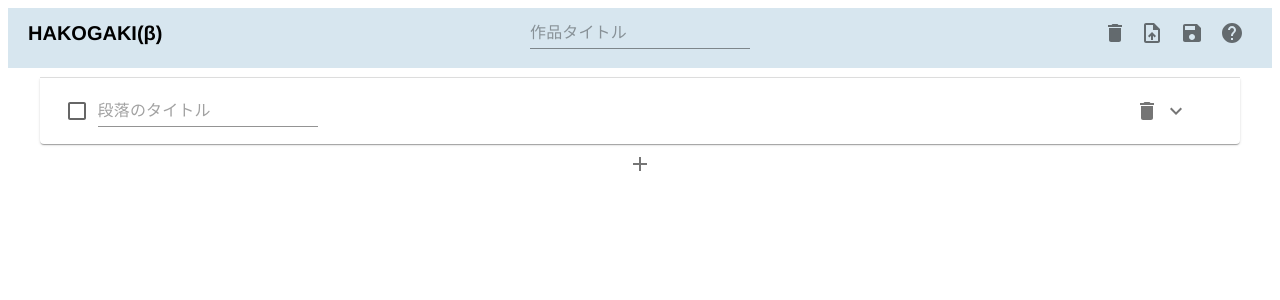
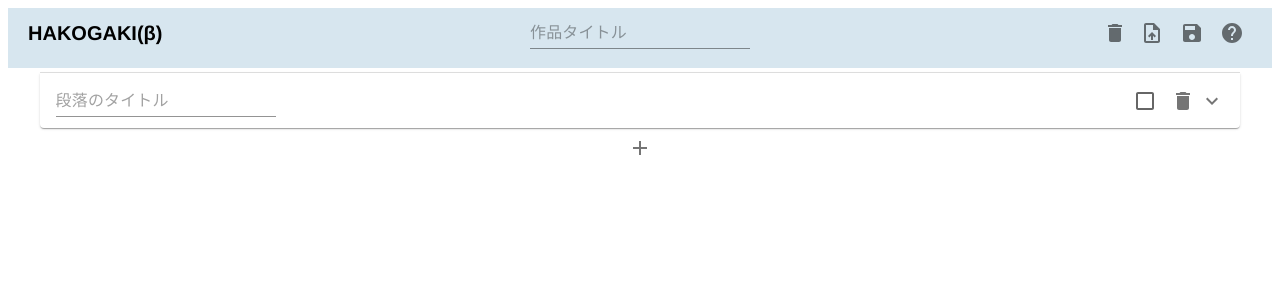
Before and after one commit to tkawabat/hakogaki, a Next.js app: page / in a window 1280 px wide. Shown: the top 300 px of the page. Built offline with nearby package versions, Linux system fonts and the light colour scheme.

Commit message:
change paragraph style

```diff
--- a/src/components/l2/ParagraphHeader.tsx
+++ b/src/components/l2/ParagraphHeader.tsx
@@ -13,6 +13,12 @@ import Right from '../l1/Right'
 import ParagraphTitle from '../l1/ParagraphTitle'
 import DeleteParagraphButton from '../l1/DeleteParagraphButton'
 
+
+type Props = {
+    paragraphId: number
+    paragraph: ParagraphModel
+}
+
 const Main = styled.div`
     display: flex;
     width: 100%;
@@ -21,11 +27,6 @@ const Main = styled.div`
 const Title = styled(ParagraphTitle)`
     width: 70%;
 `
-
-type Props = {
-    paragraphId: number
-    paragraph: ParagraphModel
-}
 
 export default function App(props: Props) {
     const dispatch = useDispatch()
@@ -42,7 +43,6 @@ export default function App(props: Props) {
     return (
         <Main>
             <Left>
-                <Checkbox checked={props.paragraph.checked} onClick={toggle} />
                 <Title
                     paragraphId={props.paragraphId}
                     subTitle={props.paragraph.subTitle}
@@ -50,6 +50,7 @@ export default function App(props: Props) {
             </Left>
             <Center></Center>
             <Right>
+                <Checkbox checked={props.paragraph.checked} onClick={toggle} />
                 <DeleteParagraphButton
                     paragraphId={props.paragraphId}
                     paragraph={props.paragraph}
--- a/src/components/l4/Paragraph.tsx
+++ b/src/components/l4/Paragraph.tsx
@@ -1,7 +1,7 @@
 import React from 'react'
 import styled from 'styled-components'
-import { Accordion, AccordionSummary, AccordionDetails } from '@mui/material/'
-import { ExpandMore } from '@mui/icons-material/'
+import { Accordion, AccordionSummary, AccordionDetails, } from '@mui/material/'
+import { ExpandMore } from '@mui/icons-material'
 
 import ParagraphModel from '../../store/model/ParagraphModel'
 
@@ -11,15 +11,28 @@ import MemoArea from '../l1/MemoArea'
 import ParagraphHeader from '../l2/ParagraphHeader'
 import TodoArea from '../l3/TodoArea'
 
+
+type Props = {
+    paragraphId: number
+    paragraph: ParagraphModel
+}
+
 const Header = styled(AccordionSummary)`
-    width: 97%;
+    display: flex;
+    align-self: center;
+    justify-self: center;
+    height: 55px;
+    width: 100%;
+    margin: 0;
 `
 
 const Detail = styled(AccordionDetails)`
     display: flex;
+    align-self: center;
+    justify-self: center;
+    justify-content: space-between;
     width: 95%;
-    justify-content: space-between;
-    margin-top: 10px;
+    margin: 0;
 `
 const Main = styled.div`
     display: flex;
@@ -32,11 +45,6 @@ const Sub = styled.div`
     width: 24%;
 `
 
-type Props = {
-    paragraphId: number
-    paragraph: ParagraphModel
-}
-
 const MemoParagraphHeader = React.memo(ParagraphHeader)
 const MemoTodoArea = React.memo(TodoArea)
 const MemoMemoArea = React.memo(MemoArea)
@@ -46,10 +54,10 @@ const App = (props: Props) => {
     const Root = styled(Accordion)`
         display: flex;
         flex-direction: column;
+        justify-content: space-between;
         width: 95%;
-        justify-content: space-between;
-        margin-top: 10px;
-        background-color: ${(props) => (checked ? '#dddddd' : '')};
+        margin-top: 5px;
+        background-color: ${() => (checked ? '#dddddd' : '')};
     `
 
     return (
```
